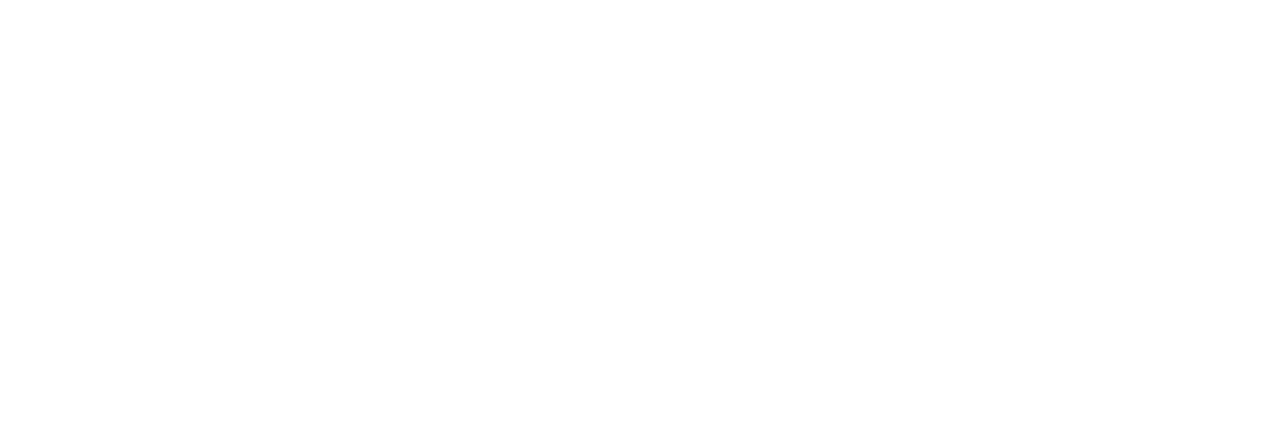
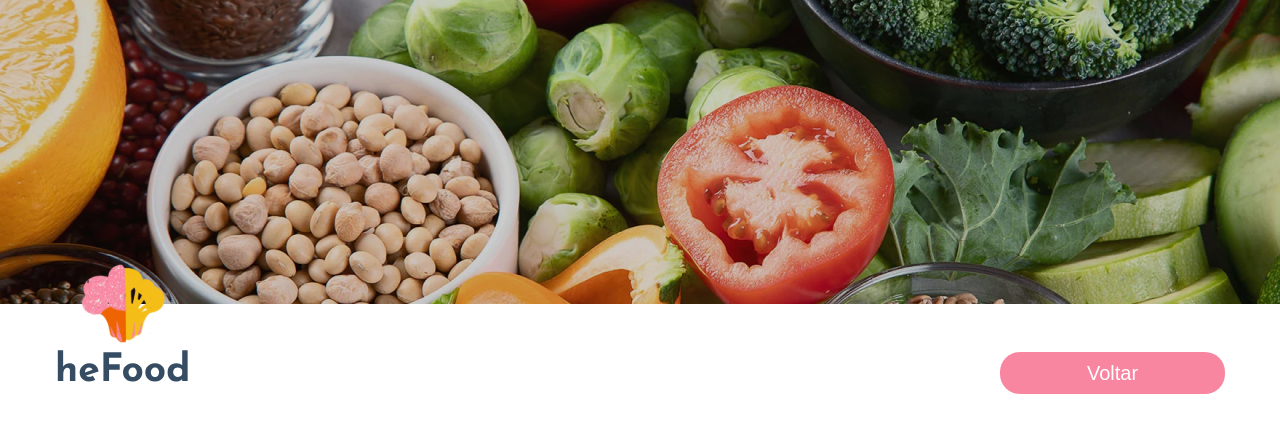
Before and after one commit to WesleyyRafaell/heFood, a React (Create React App) app: page /detailsrecipe in a window 1280 px wide. Before the commit this address had no page. Shown: the top 432 px of the page. Built offline with nearby package versions, Linux system fonts and the light colour scheme.

Commit message:
init page details recipe and add link to router

```diff
--- a/src/App.tsx
+++ b/src/App.tsx
@@ -5,6 +5,7 @@
 
 // components
 import Home from './pages/home'
+import DetailsRecipe from 'pages/DetailsRecipe'
 
 function App() {
 	return (
@@ -13,6 +14,7 @@
 			<Router>
 				<Routes>
 					<Route index element={<Home />} />
+					<Route path="detailsrecipe" element={<DetailsRecipe />} />
 				</Routes>
 			</Router>
 		</ThemeProvider>
--- a/src/components/CardRecipe/index.tsx
+++ b/src/components/CardRecipe/index.tsx
@@ -1,4 +1,5 @@
 import * as S from './styles'
+import { Link } from 'react-router-dom'
 
 // imgs
 import time from 'imgs/food.png'
@@ -6,6 +7,7 @@
 
 const CardRecipe = () => {
 	return (
+		<Link to="detailsrecipe">
 			<S.Container>
 				<S.Box>
 					<S.Title>Massa fit</S.Title>
@@ -22,6 +24,7 @@
 				</S.Box>
 				<S.Image src="https://s1.static.brasilescola.uol.com.br/be/2020/10/alimentacao-saudavel.jpg" />
 			</S.Container>
+		</Link>
 	)
 }
 
--- a/src/components/Header/index.tsx
+++ b/src/components/Header/index.tsx
@@ -1,16 +1,27 @@
 import * as S from './styles'
+import { Link } from 'react-router-dom'
 
 // components
 import Search from 'components/Search'
 import Logo from 'components/Logo'
 
-const Header = () => {
+type HeaderProps = {
+	back?: boolean
+}
+
+const Header = ({ back }: HeaderProps) => {
 	return (
 		<S.Container>
 			<S.Background />
 			<S.Menu>
 				<Logo />
-				<Search />
+				{!back ? (
+					<Search />
+				) : (
+					<S.Button>
+						<Link to="/"> Voltar</Link>{' '}
+					</S.Button>
+				)}
 			</S.Menu>
 		</S.Container>
 	)
--- a/src/components/Header/styles.ts
+++ b/src/components/Header/styles.ts
@@ -16,3 +16,19 @@
 	max-width: 1170px;
 	margin: -40px auto 0 auto;
 `
+export const Button = styled.button`
+	background: ${({ theme }) => theme.colors.secondary};
+	border: none;
+	border-radius: 20px;
+	font-size: 20px;
+	cursor: pointer;
+
+	a {
+		width: 225px;
+		height: 42px;
+		display: flex;
+		justify-content: center;
+		align-items: center;
+		color: #fff;
+	}
+`
--- /dev/null
+++ b/src/pages/DetailsRecipe/index.tsx
@@ -0,0 +1,12 @@
+import Header from 'components/Header'
+import * as S from './styles'
+
+const DetailsRecipe = () => {
+	return (
+		<S.Container>
+			<Header back />
+		</S.Container>
+	)
+}
+
+export default DetailsRecipe
--- /dev/null
+++ b/src/pages/DetailsRecipe/styles.ts
@@ -0,0 +1,3 @@
+import styled from 'styled-components'
+
+export const Container = styled.div``
--- a/src/styles/global.ts
+++ b/src/styles/global.ts
@@ -7,6 +7,10 @@
 		box-sizing: border-box;
 	}
 
+	a{
+		text-decoration: none;
+	}
+
 	body {
 		font-family: -apple-system,system-ui,BlinkMacSystemFont,"Segoe UI",Roboto,"Helvetica Neue",Arial,sans-serif
 	}
```
Lines whose indentation alone changed are shown as unchanged.
